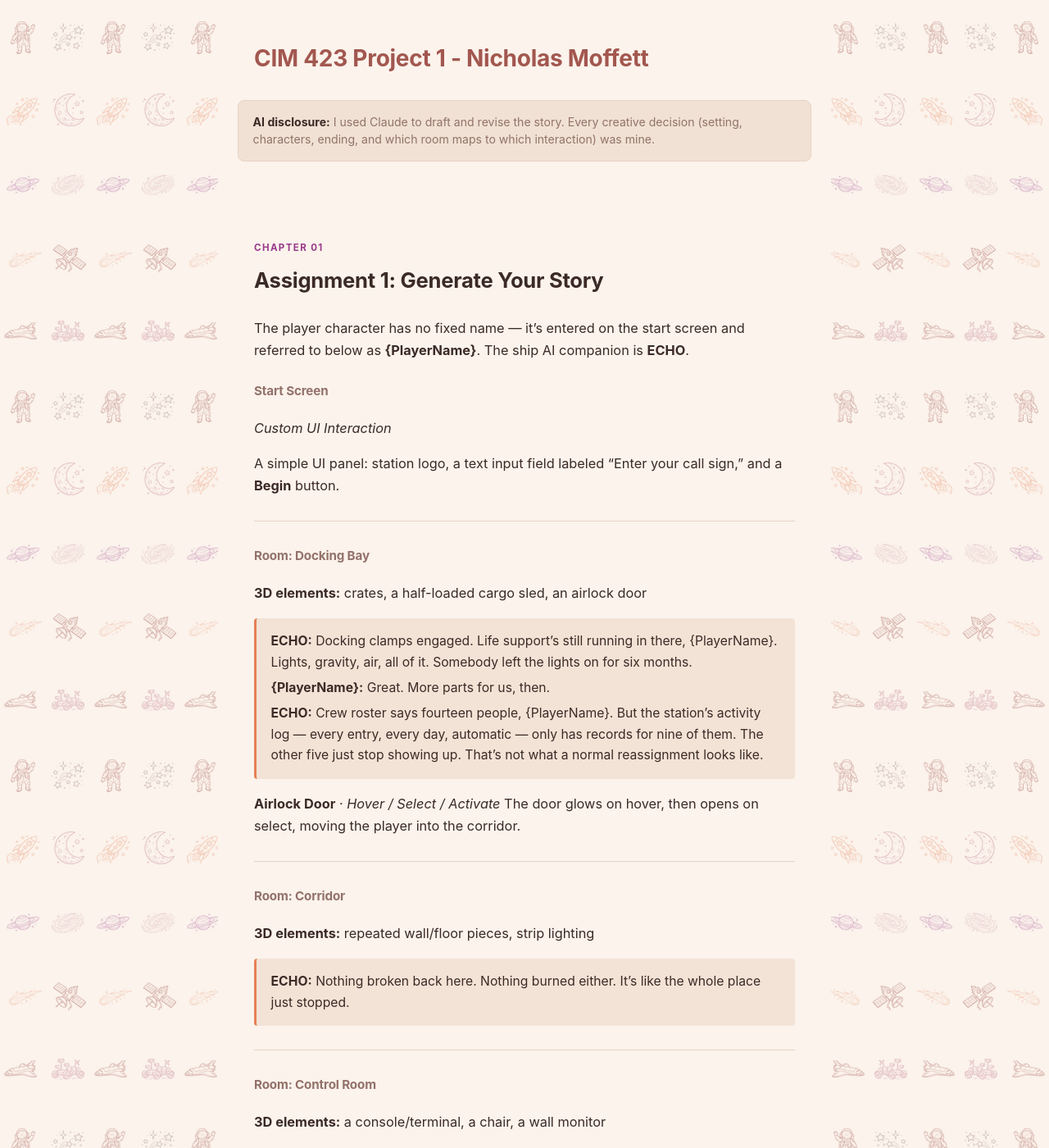
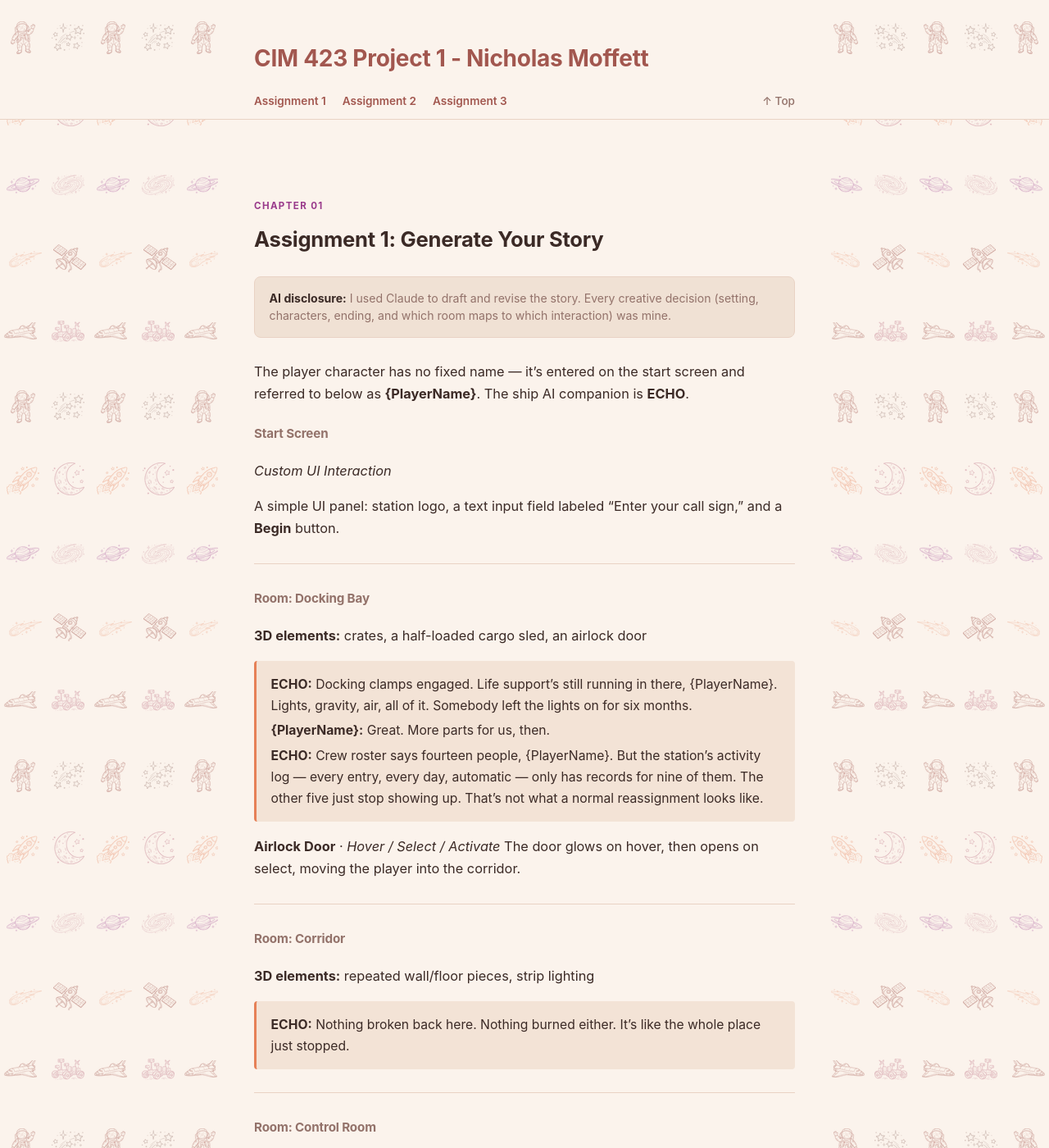
Before and after one commit to moff05/cim423-3d-world, a Jekyll site: the page built from index.md, in a window 1280 px wide and 1400 px high. Shown: the whole window at 82% size. Built offline with Jekyll 4.4.1, drawn with Linux system fonts in a browser that asks for light colours; some of the changed text lies outside the part shown.

Commit message:
Add sticky chapter nav and move AI disclosure per-assignment
Adds a sticky nav bar (Assignment 1/2/3 + back-to-top) under the
header, and moves the single global AI disclosure into its own box
under each assignment heading so AI use can be documented per phase.

Co-Authored-By: Claude Sonnet 5 <noreply@anthropic.com>
Claude-Session: https://claude.ai/code/session_01EXSHHrPegx68P7D3CLUmwe

```diff
--- a/_layouts/default.html
+++ b/_layouts/default.html
@@ -57,6 +57,7 @@
     margin: 0 0 1.5rem;
     padding-top: 3.5rem;
     letter-spacing: -0.01em;
+    scroll-margin-top: 4.5rem;
   }
   h2::before {
     counter-increment: none;
@@ -116,8 +117,7 @@
     color: var(--muted);
   }
   .ai-disclosure {
-    max-width: 700px;
-    margin: 1.75rem auto 0;
+    margin: 0 0 1.75rem;
     padding: 0.9rem 1.1rem;
     border: 1px solid var(--rule);
     border-radius: 8px;
@@ -127,6 +127,34 @@
     line-height: 1.55;
   }
   .ai-disclosure strong { color: var(--text); }
+  .chapter-nav {
+    position: sticky;
+    top: 0;
+    z-index: 20;
+    background: var(--bg);
+    border-bottom: 1px solid var(--rule);
+  }
+  .chapter-nav-inner {
+    max-width: 700px;
+    margin: 0 auto;
+    padding: 0.7rem 1.25rem;
+    display: flex;
+    align-items: center;
+    gap: 0.4rem 1.25rem;
+    flex-wrap: wrap;
+    font-size: 0.85rem;
+  }
+  .chapter-nav a {
+    color: var(--rust);
+    border-bottom: none;
+    font-weight: 600;
+  }
+  .chapter-nav a:hover { opacity: 0.7; }
+  .chapter-nav .nav-top {
+    margin-left: auto;
+    color: var(--muted);
+    font-weight: 500;
+  }
   footer {
     max-width: 700px;
     margin: 0 auto;
@@ -158,7 +186,7 @@
   }
 </style>
 </head>
-<body>
+<body id="top">
 <div class="space-decor" aria-hidden="true">
   <div class="space-rail left"></div>
   <div class="space-rail right"></div>
@@ -166,9 +194,14 @@
 <header class="site-header">
   <h1>{{ site.title }}</h1>
 </header>
-<div class="ai-disclosure">
-  <strong>AI disclosure:</strong> I used Claude to draft and revise the story. Every creative decision (setting, characters, ending, and which room maps to which interaction) was mine.
-</div>
+<nav class="chapter-nav">
+  <div class="chapter-nav-inner">
+    <a href="#assignment-1">Assignment 1</a>
+    <a href="#assignment-2">Assignment 2</a>
+    <a href="#assignment-3">Assignment 3</a>
+    <a href="#top" class="nav-top">↑ Top</a>
+  </div>
+</nav>
 <main>
   {{ content }}
 </main>
--- a/index.md
+++ b/index.md
@@ -3,7 +3,11 @@ layout: default
 title: Home
 ---
 
-## Assignment 1: Generate Your Story
+## Assignment 1: Generate Your Story {#assignment-1}
+
+<div class="ai-disclosure">
+  <strong>AI disclosure:</strong> I used Claude to draft and revise the story. Every creative decision (setting, characters, ending, and which room maps to which interaction) was mine.
+</div>
 
 The player character has no fixed name — it's entered on the start screen and referred to below as **{PlayerName}**. The ship AI companion is **ECHO**.
 
@@ -84,10 +88,18 @@ Selecting it shifts its material from dim blue to bright pulsing white, and the
 | Lab | *(same room)* | Activate artifact | Select/Activate + Material |
 | End Screen | UI panel | — | — |
 
-## Assignment 2: Build the 3D World
+## Assignment 2: Build the 3D World {#assignment-2}
+
+<div class="ai-disclosure">
+  <strong>AI disclosure:</strong> Not written yet — will describe any AI use in building the scene once this assignment is underway.
+</div>
 
 <em class="placeholder">In progress — scene screenshots and asset list will go here.</em>
 
-## Assignment 3: Add Interactions
+## Assignment 3: Add Interactions {#assignment-3}
+
+<div class="ai-disclosure">
+  <strong>AI disclosure:</strong> Not written yet — will describe any AI use in scripting the interactions once this assignment is underway.
+</div>
 
 <em class="placeholder">Not started yet.</em>
```
